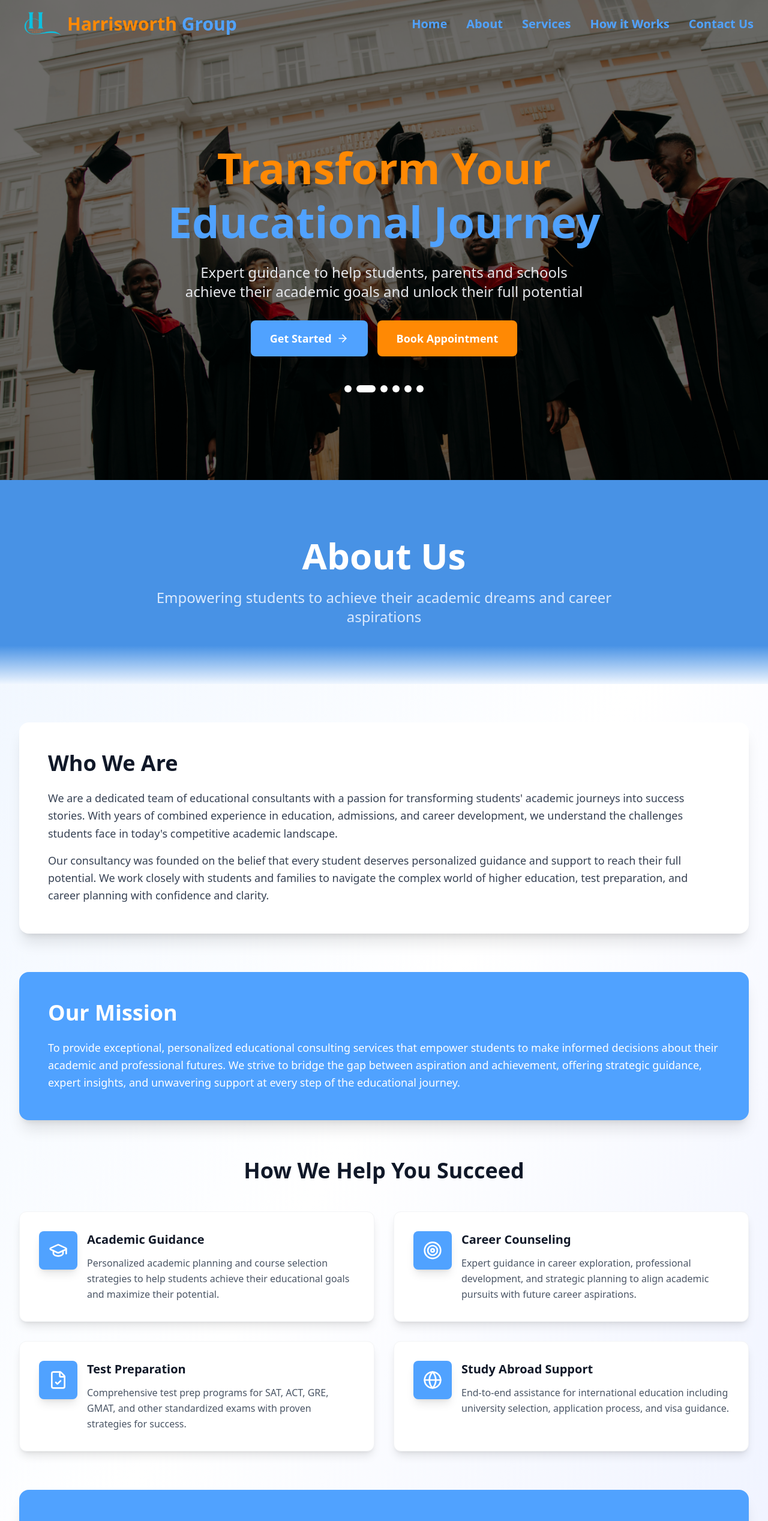
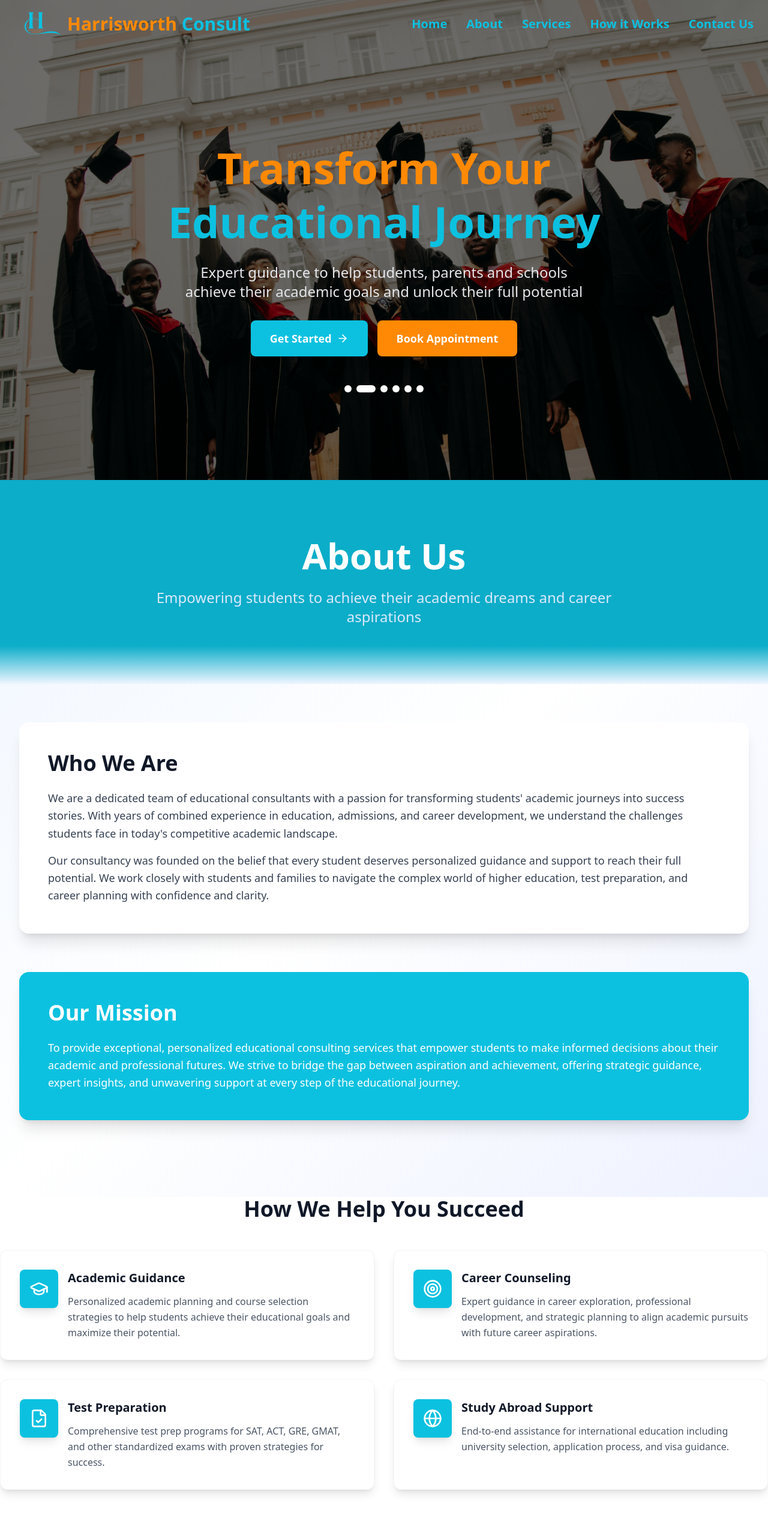
Before and after one commit to Jamon745/harrisworth-group, a React (Vite) app: page / in a window 1280 px wide. Shown: the top 2535 px of the page at 60% size. Built offline with nearby package versions, Linux system fonts and the light colour scheme.

Commit message:
CHORE: Added Services Page

```diff
--- a/package.json
+++ b/package.json
@@ -22,6 +22,7 @@
     "@types/react": "^19.2.5",
     "@types/react-dom": "^19.2.3",
     "@vitejs/plugin-react": "^5.1.1",
+    "babel-plugin-react-compiler": "^1.0.0",
     "eslint": "^9.39.1",
     "eslint-plugin-react-hooks": "^7.0.1",
     "eslint-plugin-react-refresh": "^0.4.24",
--- a/src/App.tsx
+++ b/src/App.tsx
@@ -2,6 +2,7 @@
 import Hero from "./views/Hero";
 import './App.css'
 import AboutPage from "./views/About";
+import Services from "./views/Services";
 
 function App() {
 
@@ -10,6 +11,7 @@ function App() {
       <div>
         <Hero />
         <AboutPage />
+        <Services />
 
 
       </div>
--- a/src/views/About.tsx
+++ b/src/views/About.tsx
@@ -1,38 +1,11 @@
-// import React from "react";
-import { GraduationCap, Target, FileCheck, Globe } from "lucide-react";
 
 export default function AboutPage() {
-  const benefits = [
-    {
-      icon: <GraduationCap className="w-8 h-8" />,
-      title: "Academic Guidance",
-      description:
-        "Personalized academic planning and course selection strategies to help students achieve their educational goals and maximize their potential.",
-    },
-    {
-      icon: <Target className="w-8 h-8" />,
-      title: "Career Counseling",
-      description:
-        "Expert guidance in career exploration, professional development, and strategic planning to align academic pursuits with future career aspirations.",
-    },
-    {
-      icon: <FileCheck className="w-8 h-8" />,
-      title: "Test Preparation",
-      description:
-        "Comprehensive test prep programs for SAT, ACT, GRE, GMAT, and other standardized exams with proven strategies for success.",
-    },
-    {
-      icon: <Globe className="w-8 h-8" />,
-      title: "Study Abroad Support",
-      description:
-        "End-to-end assistance for international education including university selection, application process, and visa guidance.",
-    },
-  ];
+
 
   return (
     <div className="min-h-screen bg-linear-to-br from-blue-50 via-white to-indigo-50">
       {/* Hero Section */}
-      <div className="relative overflow-hidden bg-[#50a2ff]  text-white">
+      <div className="relative overflow-hidden bg-[#0cc1e0]  text-white">
         <div className="absolute inset-0 bg-black opacity-10"></div>
         <div className="relative max-w-7xl mx-auto px-4 sm:px-6 lg:px-8 py-24">
           <div className="text-center">
@@ -71,7 +44,7 @@ export default function AboutPage() {
         </div>
 
         {/* Mission Section */}
-        <div className="bg-[#50a2ff] rounded-2xl shadow-xl p-8 md:p-12 mb-16 text-white">
+        <div className="bg-[#0cc1e0] rounded-2xl shadow-xl p-8 md:p-12 mb-16 text-white">
           <h2 className="text-3xl md:text-4xl font-bold mb-6">Our Mission</h2>
           <p className="text-lg leading-relaxed">
             To provide exceptional, personalized educational consulting services
@@ -82,48 +55,6 @@ export default function AboutPage() {
             educational journey.
           </p>
         </div>
-
-        {/* Key Benefits Section */}
-        <div className="mb-16">
-          <h2 className="text-3xl md:text-4xl font-bold text-gray-900 text-center mb-12">
-            How We Help You Succeed
-          </h2>
-          <div className="grid md:grid-cols-2 gap-8">
-            {benefits.map((benefit, index) => (
-              <div
-                key={index}
-                className="bg-white rounded-xl shadow-lg p-8 hover:shadow-2xl transition-all duration-300 transform hover:-translate-y-1 border border-gray-100"
-              >
-                <div className="flex items-start space-x-4">
-                  <div className="shrink-0 w-16 h-16 bg-[#50a2ff]  rounded-lg flex items-center justify-center text-white shadow-lg">
-                    {benefit.icon}
-                  </div>
-                  <div className="flex-1">
-                    <h3 className="text-xl font-bold text-gray-900 mb-3">
-                      {benefit.title}
-                    </h3>
-                    <p className="text-gray-600 leading-relaxed">
-                      {benefit.description}
-                    </p>
-                  </div>
-                </div>
-              </div>
-            ))}
-          </div>
-        </div>
-
-        {/* CTA Section */}
-        <div className="bg-[#50a2ff]  rounded-2xl shadow-xl p-8 md:p-12 text-center text-white">
-          <h2 className="text-3xl md:text-4xl font-bold mb-4">
-            Ready to Start Your Journey?
-          </h2>
-          <p className="text-xl mb-8 text-blue-100">
-            Let's work together to turn your educational goals into reality
-          </p>
-          <button className="bg-white text-[#50a2ff] px-8 py-4 rounded-lg font-semibold text-lg hover:bg-blue-50 transition-colors duration-300 shadow-lg hover:shadow-xl transform hover:scale-105">
-            Schedule a Consultation
-          </button>
-        </div>
       </div>
     </div>
   );
--- a/src/views/Hero.tsx
+++ b/src/views/Hero.tsx
@@ -66,11 +66,8 @@ const Hero = () => {
             {/* Logo */}
             <div className="flex items-center space-x-2">
               <img src={Logo} className="h-20 w-auto" alt="Company Logo" />
-              <span className=" text-2xl lg:text-3xl font-bold text-orange-400">
-                Harrisworth{" "}
-                <span className="text-[#50a2ff]">
-                  Group
-                </span>
+              <span className=" text-xl lg:text-3xl font-bold text-orange-400">
+                Harrisworth <span className="text-[#0cc1e0]">Consult</span>
               </span>
             </div>
 
@@ -80,7 +77,7 @@ const Hero = () => {
                 <a
                   key={item}
                   href={`#${item.toLowerCase().replace(/\s+/g, "-")}`}
-                  className=" text-xl font-semibold text-[#50a2ff] hover:text-orange-400 transition-colors duration-300"
+                  className=" text-xl font-semibold text-[#0cc1e0] hover:text-orange-400 transition-colors duration-300"
                 >
                   {item}
                 </a>
@@ -107,7 +104,7 @@ const Hero = () => {
                 <a
                   key={item}
                   href={`#${item.toLowerCase().replace(/\s+/g, "-")}`}
-                  className="block text-white hover:text-[#50a2ff] py-2 transition-colors duration-300"
+                  className="block text-white hover:text-[#0cc1e0] py-2 transition-colors duration-300"
                   onClick={() => setIsMenuOpen(false)}
                 >
                   {item}
@@ -122,7 +119,7 @@ const Hero = () => {
           <div className="text-center max-w-4xl">
             <h1 className="text-4xl md:text-7xl font-bold text-orange-400 mb-6 leading-tight">
               Transform Your
-              <span className="block text-[#50a2ff]">Educational Journey</span>
+              <span className="block text-[#0cc1e0]">Educational Journey</span>
             </h1>
             <p className="text-xl md:text-2xl text-gray-200 mb-8 max-w-2xl mx-auto">
               Expert guidance to help students, parents and schools achieve
@@ -131,7 +128,7 @@ const Hero = () => {
 
             {/* CTA Buttons */}
             <div className="flex flex-col sm:flex-row gap-4 justify-center items-center">
-              <button className="group bg-[#50a2ff] hover:bg-blue-500 text-white px-8 py-4 rounded-lg font-semibold text-lg transition-all duration-300 flex items-center space-x-2 shadow-lg hover:shadow-xl transform hover:scale-105">
+              <button className="group bg-[#0cc1e0] hover:bg-[#50a2ff] text-white px-8 py-4 rounded-lg font-semibold text-lg transition-all duration-300 flex items-center space-x-2 shadow-lg hover:shadow-xl transform hover:scale-105">
                 <span>Get Started</span>
                 <ArrowRight className="w-5 h-5 group-hover:translate-x-1 transition-transform duration-300" />
               </button>
--- /dev/null
+++ b/src/views/Services.tsx
@@ -0,0 +1,76 @@
+import { GraduationCap, Target, FileCheck, Globe } from "lucide-react";
+
+function Services() {
+        const benefits = [
+          {
+            icon: <GraduationCap className="w-8 h-8" />,
+            title: "Academic Guidance",
+            description:
+              "Personalized academic planning and course selection strategies to help students achieve their educational goals and maximize their potential.",
+          },
+          {
+            icon: <Target className="w-8 h-8" />,
+            title: "Career Counseling",
+            description:
+              "Expert guidance in career exploration, professional development, and strategic planning to align academic pursuits with future career aspirations.",
+          },
+          {
+            icon: <FileCheck className="w-8 h-8" />,
+            title: "Test Preparation",
+            description:
+              "Comprehensive test prep programs for SAT, ACT, GRE, GMAT, and other standardized exams with proven strategies for success.",
+          },
+          {
+            icon: <Globe className="w-8 h-8" />,
+            title: "Study Abroad Support",
+            description:
+              "End-to-end assistance for international education including university selection, application process, and visa guidance.",
+          },
+        ];
+  return (
+    <div>
+      {/* Key Benefits Section */}
+      <div className="mb-16">
+        <h2 className="text-3xl md:text-4xl font-bold text-gray-900 text-center mb-12">
+          How We Help You Succeed
+        </h2>
+        <div className="grid md:grid-cols-2 gap-8">
+          {benefits.map((benefit, index) => (
+            <div
+              key={index}
+              className="bg-white rounded-xl shadow-lg p-8 hover:shadow-2xl transition-all duration-300 transform hover:-translate-y-1 border border-gray-100"
+            >
+              <div className="flex items-start space-x-4">
+                <div className="shrink-0 w-16 h-16 bg-[#0cc1e0]  rounded-lg flex items-center justify-center text-white shadow-lg">
+                  {benefit.icon}
+                </div>
+                <div className="flex-1">
+                  <h3 className="text-xl font-bold text-gray-900 mb-3">
+                    {benefit.title}
+                  </h3>
+                  <p className="text-gray-600 leading-relaxed">
+                    {benefit.description}
+                  </p>
+                </div>
+              </div>
+            </div>
+          ))}
+        </div>
+      </div>
+      {/* CTA Section */}
+      <div className="bg-[#0cc1e0]  rounded-2xl shadow-xl p-8 md:p-12 text-center text-white">
+        <h2 className="text-3xl md:text-4xl font-bold mb-4">
+          Ready to Start Your Journey?
+        </h2>
+        <p className="text-xl mb-8 text-blue-100">
+          Let's work together to turn your educational goals into reality
+        </p>
+        <button className="bg-white text-[#0cc1e0] px-8 py-4 rounded-lg font-semibold text-lg hover:bg-blue-50 transition-colors duration-300 shadow-lg hover:shadow-xl transform hover:scale-105">
+          Schedule a Consultation
+        </button>
+      </div>
+    </div>
+  );
+}
+
+export default Services
```
Also changed, not shown: 1 other file (tests, documents, lock files or other folders).
